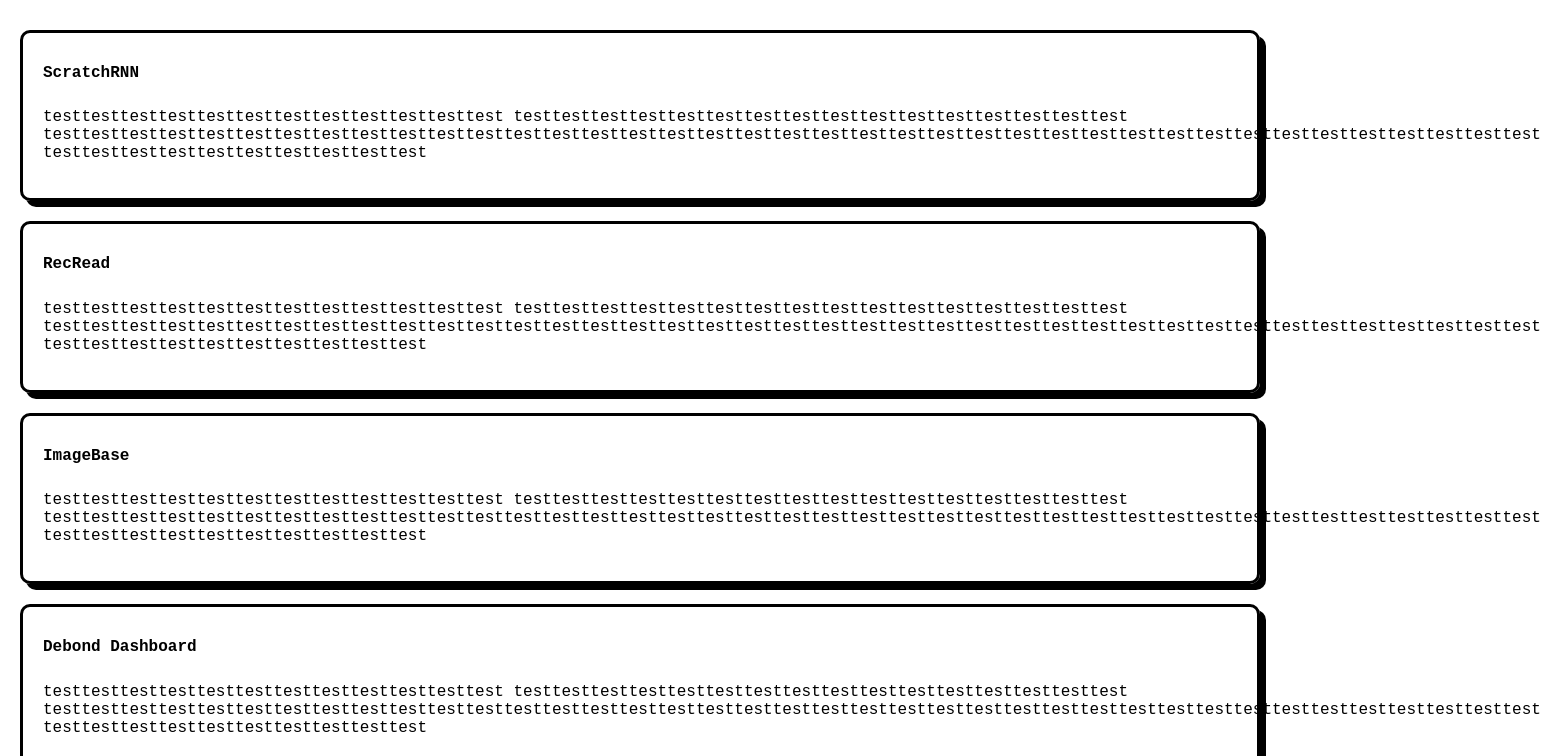
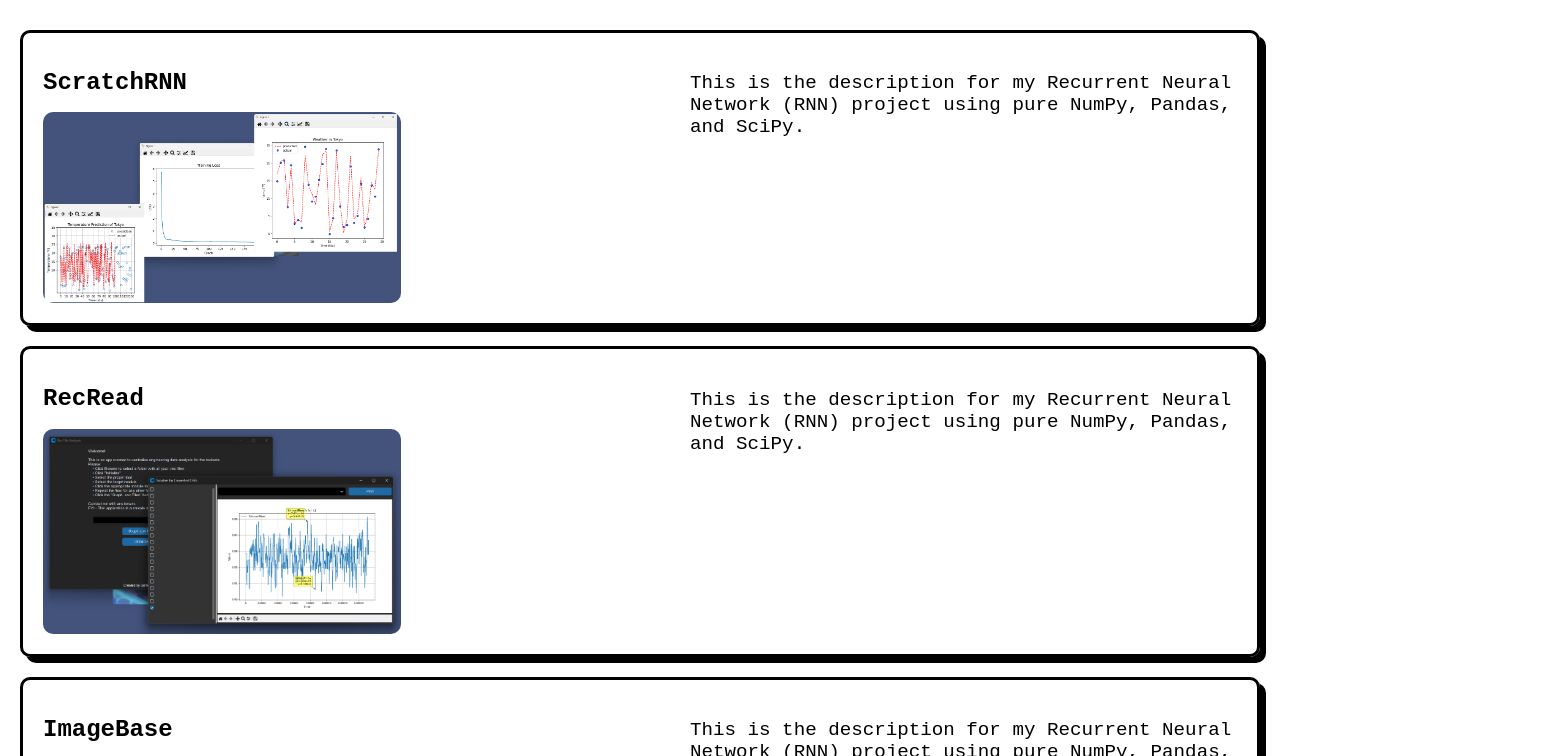
Before and after one commit to gachan2090/len.katsu, a React (Vite) app: page /projects in a window 1280 px wide. Shown: the top 756 px of the page, 1541 px wide, since content can reach past the window. Built offline with nearby package versions, Linux system fonts and the light colour scheme.

Commit message:
configured projects page layout

```diff
--- a/src/Subpages/projects.css
+++ b/src/Subpages/projects.css
@@ -7,7 +7,7 @@ html, body {
 }
 
 
-.cardWrap { /*cards container*/
+.cardWrap-projects { /*cards container*/
   display: flex;
   flex-direction: column;
   margin: 20px;
@@ -17,9 +17,10 @@ html, body {
   /* height: 100vh; */
 }
 
-.link-styles {
-  display: flex;
-  flex-direction: column;
+.link-styles-projects {
+  display: grid;
+  grid-template-columns: repeat(2, 1fr);
+  grid-template-rows: repeat(1, 1fr);
   border-radius: 10px;
   border-width: 2px;
   border: solid #000;
@@ -35,21 +36,35 @@ html, body {
   height: fit-content;
 }
 
-.cardHeader { /*card header formatting*/
+.header-and-image {
   position: relative;
-  font-family: 'Courier New', Courier, monospace;
-  font-size: 1rem;
+  display: flex;
+  flex-direction: column;
 }
 
-.cardDescription { /*card description formatting*/
-  position: relative;
+.header-and-image img {
+  width: 60%;
+  height: auto;
+  object-fit: scale-down; /* or 'contain', 'fill', 'none', 'scale-down' */
+  border-radius: 10px;
+  /* border-radius: 10px; */
+}
+
+.cardHeader-projects { /*card header formatting*/
+  /* position: relative; */
   font-family: 'Courier New', Courier, monospace;
-  font-size: 1rem;
+  font-size: 1.5rem;
+}
+
+.cardDescription-projects { /*card description formatting*/
+  /* position: absolute; */
+  font-family: 'Courier New', Courier, monospace;
+  font-size: 1.2rem;
+  margin-left: 50px;
+  /* grid-row: span 2; */
   /* padding-right: 10px; */
   /* top: 1; */
 }
-
-
 
 #projectsCard {
   animation-name: fadein, translateUp;
@@ -57,25 +72,13 @@ html, body {
   animation-delay: 0.7s, 0.7s; /* Delay for each animation */
   animation-fill-mode: forwards, backwards;
 }
-#resumeCard {
-  animation-name: fadein, translateUp;
-  animation-duration: 0.5s, 0.5s;
-  animation-delay: 1s, 1s; /* Delay for each animation */
-  animation-fill-mode: forwards, backwards;
-}
-#aboutMeCard {
-  animation-name: fadein, translateUp;
-  animation-duration: 0.5s, 0.5s;
-  animation-delay: 1.3s, 1.3s; /* Delay for each animation */
-  animation-fill-mode: forwards, backwards;
-}
 
-.link-styles:hover { /*card animation*/
+.link-styles-projects:hover { /*card animation*/
   transform: translate(-3px, -3px);
   box-shadow: 11px 11px rgba(0, 0, 0);
 }
 
-.link-styles:hover .arrowEmote {
+.link-styles-projects:hover .arrowEmote {
   animation-name: MoveUpDown;
   animation-duration: 2s;
   animation-iteration-count: infinite;
--- a/src/Subpages/projects.jsx
+++ b/src/Subpages/projects.jsx
@@ -1,34 +1,39 @@
 import {Link} from "react-router-dom";
 import React, { useState, useRef, useEffect } from "react";
+import rnnProjectImg from "../assets/scratch rnn showcase.png"
+import recReadImg from "../assets/rec file reader.png"
 import "./projects.css"
 
 const rnnProjectLink = "https://github.com/gachan2090/scratch-RNN"
 const rnnProjHeader = "ScratchRNN"
-const rnnText = "testtesttesttesttesttesttesttesttesttesttesttest\ntesttesttesttesttesttesttesttesttesttesttesttesttesttesttesttest\ntesttesttesttesttesttesttesttesttesttesttesttesttesttesttesttesttesttesttesttesttesttesttesttesttesttesttesttesttesttesttesttesttesttesttesttesttesttesttest\ntesttesttesttesttesttesttesttesttesttest"
+const rnnText = "This is the description for my Recurrent Neural Network (RNN) project using pure NumPy, Pandas, and SciPy."
 
 const recReaderProjectLink = 'https://github.com/gachan2090/rec-reader-grapher'
 const recReaderProjHeader = "RecRead"
-const recReaderText = "testtesttesttesttesttesttesttesttesttesttesttest\ntesttesttesttesttesttesttesttesttesttesttesttesttesttesttesttest\ntesttesttesttesttesttesttesttesttesttesttesttesttesttesttesttesttesttesttesttesttesttesttesttesttesttesttesttesttesttesttesttesttesttesttesttesttesttesttest\ntesttesttesttesttesttesttesttesttesttest"
+const recReaderText = "This is the description for my Recurrent Neural Network (RNN) project using pure NumPy, Pandas, and SciPy."
 
 const imageBaseLink = "https://github.com/gachan2090/ImageBase"
 const imageBaseHeader = "ImageBase"
-const imageBaseText = "testtesttesttesttesttesttesttesttesttesttesttest\ntesttesttesttesttesttesttesttesttesttesttesttesttesttesttesttest\ntesttesttesttesttesttesttesttesttesttesttesttesttesttesttesttesttesttesttesttesttesttesttesttesttesttesttesttesttesttesttesttesttesttesttesttesttesttesttest\ntesttesttesttesttesttesttesttesttesttest"
+const imageBaseText = "This is the description for my Recurrent Neural Network (RNN) project using pure NumPy, Pandas, and SciPy."
 
 const debondModuleLink = "https://github.com/gachan2090/scratch-RNN"
 const debondModuleHeader = "Debond Dashboard"
-const debondModuleText = "testtesttesttesttesttesttesttesttesttesttesttest\ntesttesttesttesttesttesttesttesttesttesttesttesttesttesttesttest\ntesttesttesttesttesttesttesttesttesttesttesttesttesttesttesttesttesttesttesttesttesttesttesttesttesttesttesttesttesttesttesttesttesttesttesttesttesttesttest\ntesttesttesttesttesttesttesttesttesttest"
+const debondModuleText = "This is the description for my Recurrent Neural Network (RNN) project using pure NumPy, Pandas, and SciPy."
 
 const palantirFoundryLink = "https://github.com/gachan2090/scratch-RNN"
 const palantirFoundryHeader = "Palantir Foundry"
-const palantirFoundryText = "testtesttesttesttesttesttesttesttesttesttesttest\ntesttesttesttesttesttesttesttesttesttesttesttesttesttesttesttest\ntesttesttesttesttesttesttesttesttesttesttesttesttesttesttesttesttesttesttesttesttesttesttesttesttesttesttesttesttesttesttesttesttesttesttesttesttesttesttest\ntesttesttesttesttesttesttesttesttesttest"
+const palantirFoundryText = "This is the description for my Recurrent Neural Network (RNN) project using pure NumPy, Pandas, and SciPy."
 
 function Something(props){
     return (
-        <Link to={props.link} className="link-styles" id="projectsCard">
-            <h1 className="cardHeader">
-                {props.headers}
-            </h1>
-            <p className="cardDescription">
+        <Link to={props.link} className="link-styles-projects" id="projectsCard">
+            <span className="header-and-image">
+                <h1 className="cardHeader-projects">
+                    {props.headers}
+                </h1>
+                <img src={props.image}></img>
+            </span>
+            <p className="cardDescription-projects">
                 {props.text}
             </p>
         </Link>
@@ -44,12 +49,12 @@ function Projects() {
 
     return (
         <>
-        <div className="cardWrap">
-            <Something link={rnnProjectLink} headers={rnnProjHeader} text={rnnText} />
-            <Something link={recReaderProjectLink} headers={recReaderProjHeader} text={recReaderText} />
-            <Something link={imageBaseLink} headers={imageBaseHeader} text={imageBaseText} />
-            <Something link={debondModuleLink} headers={debondModuleHeader} text={debondModuleText} />
-            <Something link={palantirFoundryLink} headers={palantirFoundryHeader} text={palantirFoundryText} />
+        <div className="cardWrap-projects">
+            <Something link={rnnProjectLink} headers={rnnProjHeader} text={rnnText} image={rnnProjectImg}/>
+            <Something link={recReaderProjectLink} headers={recReaderProjHeader} text={recReaderText} image={recReadImg}/>
+            <Something link={imageBaseLink} headers={imageBaseHeader} text={imageBaseText} image={rnnProjectImg}/>
+            <Something link={debondModuleLink} headers={debondModuleHeader} text={debondModuleText} image={rnnProjectImg}/>
+            <Something link={palantirFoundryLink} headers={palantirFoundryHeader} text={palantirFoundryText} image={rnnProjectImg}/>
         </div>
         </>
     );
```
